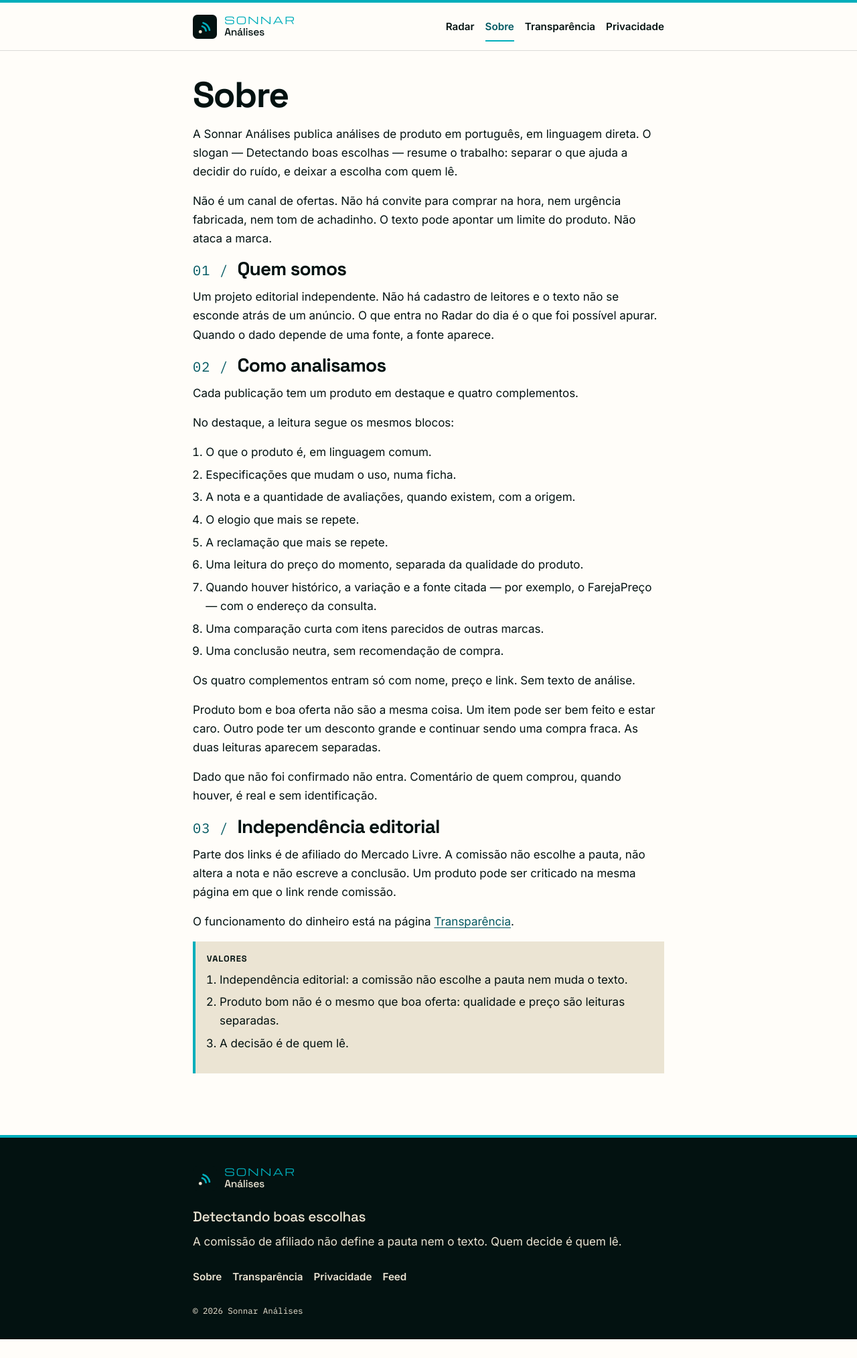
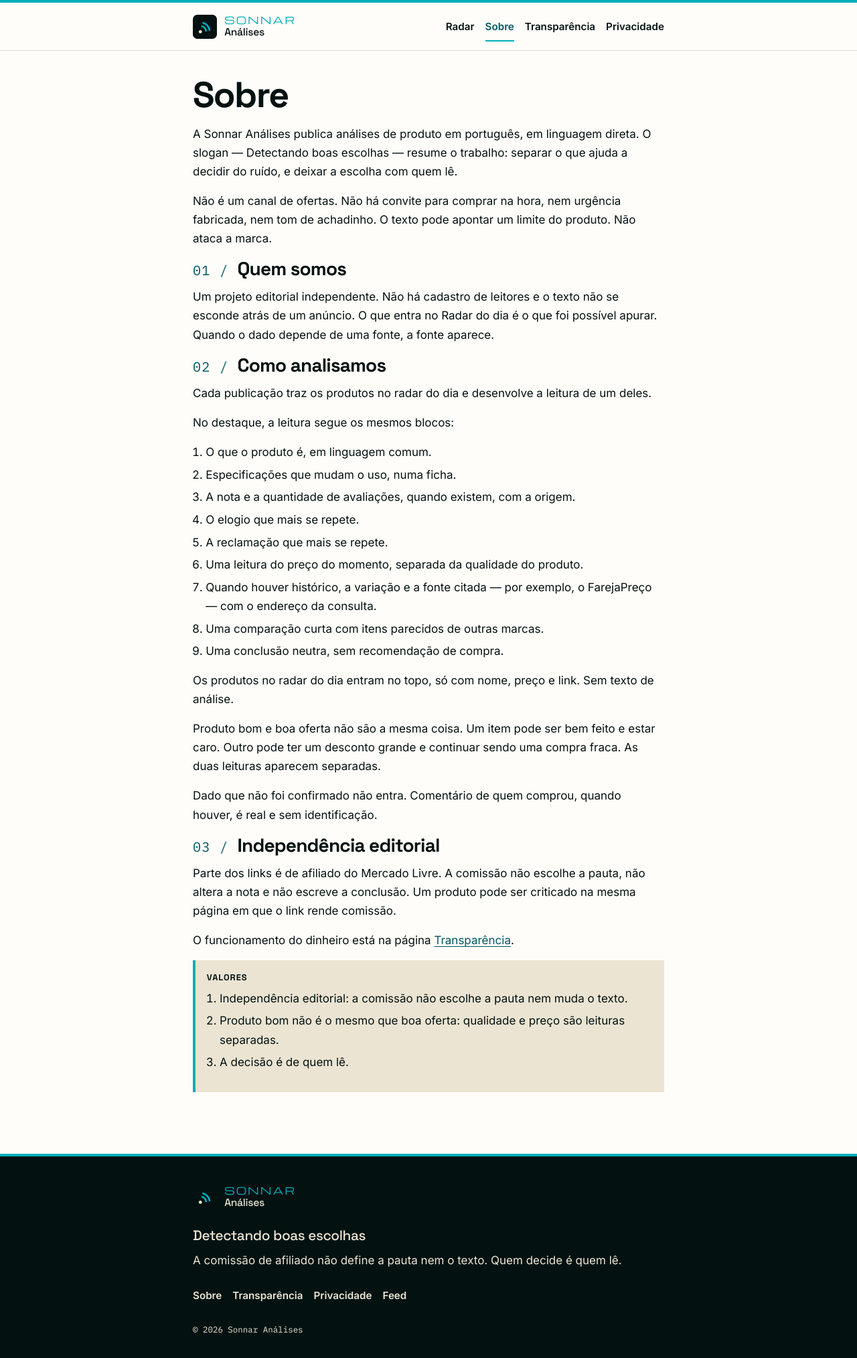
Before and after one commit to sonnaranalises/sonnar, a Jekyll site: the page built from sobre.md, in a window 1280 px wide. Shown: the whole page at 67% size. Built offline with Jekyll 4.4.1, drawn with Linux system fonts in a browser that asks for light colours; before the commit the page ends 2000 px from its top, so only the background shows below that.

Commit message:
Publica o Radar do dia do Cicaplast e tira o exemplo.
A lista Produtos no radar do dia fica no topo, com os botões de afiliado. O post da bateria portátil sai do site.

Co-authored-by: sonnaranalises <sonnaranalises@users.noreply.github.com>

```diff
--- a/assets/css/style.css
+++ b/assets/css/style.css
@@ -451,9 +451,61 @@ a:hover {
 }
 
 .prose blockquote {
-  margin: 0 0 1rem;
-  padding-left: 0.9rem;
-  border-left: 4px solid var(--teal);
+  margin: 0.75rem 0 1rem;
+  padding: 0.1rem 0 0.1rem 0.9rem;
+  border-left: 3px solid var(--teal);
+}
+
+.prose blockquote p {
+  margin: 0.4rem 0;
+}
+
+.prose sub {
+  display: block;
+  font-size: 0.8rem;
+  line-height: 1.45;
+  margin: 0.7rem 0 0;
+}
+
+.radar-products {
+  margin: 0 0 1.6rem;
+}
+
+.radar-products h2 {
+  font-size: 1.2rem;
+  margin-bottom: 0.2rem;
+}
+
+.radar-list {
+  list-style: none;
+  margin: 0;
+  padding: 0;
+}
+
+.radar-list li {
+  padding: 0.75rem 0 0.15rem;
+  border-top: 1px solid var(--line);
+}
+
+.radar-list li:last-child {
+  border-bottom: 1px solid var(--line);
+}
+
+.radar-line {
+  margin: 0;
+}
+
+.radar-line p {
+  display: inline;
+  margin: 0;
+}
+
+.radar-list .affiliate-line {
+  margin: 0.4rem 0 0.55rem;
+}
+
+.radar-products .footnote {
+  margin-top: 0.75rem;
 }
 
 code {
--- a/script/verificar.py
+++ b/script/verificar.py
@@ -21,8 +21,6 @@ SHORTENERS = (
     "cutt.ly",
     "is.gd",
     "ow.ly",
-    "meli.la",
-    "meli.li",
     "abre.ai",
     "shope.ee",
 )
--- a/sobre.md
+++ b/sobre.md
@@ -15,7 +15,7 @@ Um projeto editorial independente. Não há cadastro de leitores e o texto não
 
 ## Como analisamos
 
-Cada publicação tem um produto em destaque e quatro complementos.
+Cada publicação traz os produtos no radar do dia e desenvolve a leitura de um deles.
 
 No destaque, a leitura segue os mesmos blocos:
 
@@ -29,7 +29,7 @@ No destaque, a leitura segue os mesmos blocos:
 8. Uma comparação curta com itens parecidos de outras marcas.
 9. Uma conclusão neutra, sem recomendação de compra.
 
-Os quatro complementos entram só com nome, preço e link. Sem texto de análise.
+Os produtos no radar do dia entram no topo, só com nome, preço e link. Sem texto de análise.
 
 Produto bom e boa oferta não são a mesma coisa. Um item pode ser bem feito e estar caro. Outro pode ter um desconto grande e continuar sendo uma compra fraca. As duas leituras aparecem separadas.
 
```
Also changed, not shown: _layouts/post.html (+36 -40 lines), _posts/2026-11-07-cicaplast-baume-b5.md (added, +98 -0 lines), _posts/2026-11-07-exemplo-bateria-portatil.md (deleted, +0 -64 lines), modelos/radar-do-dia.md (+14 -9 lines), README.md.
